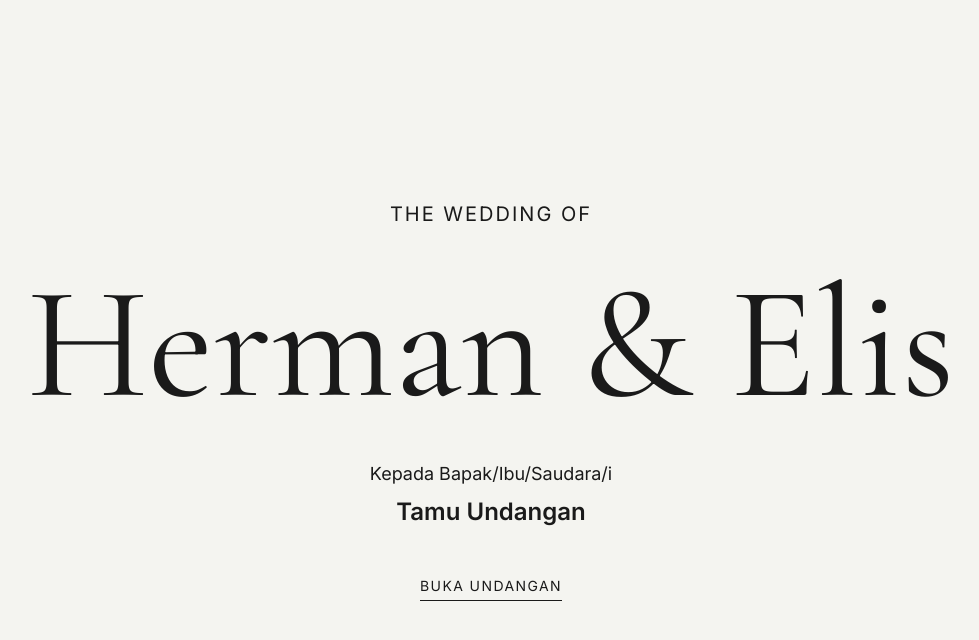
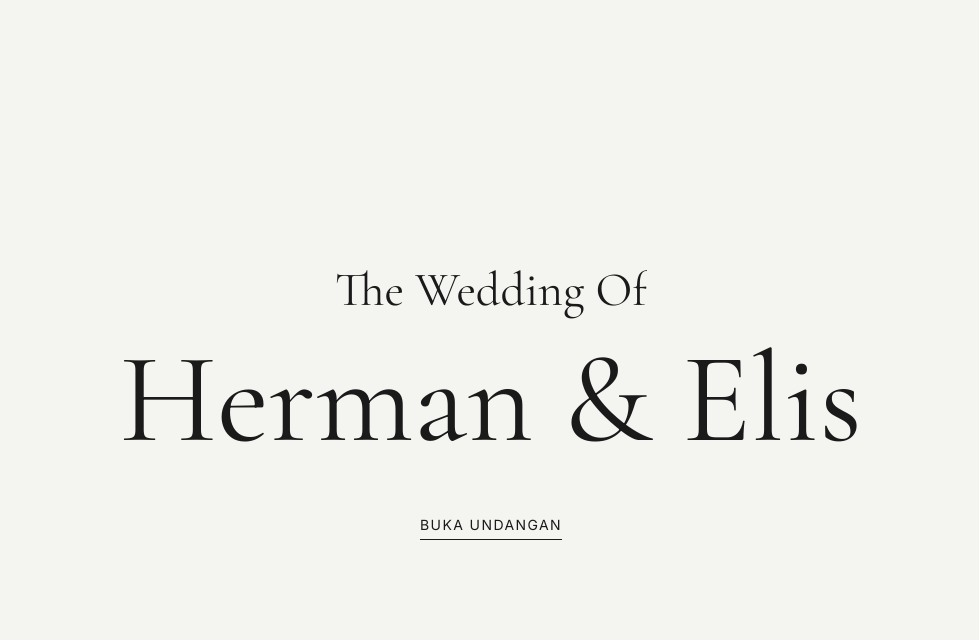
Before and after one commit to Herman0p/digitalwedding, a Next.js app: page / in a window 1280 px wide. Shown: the top 640 px of the page, without its empty margins (149-1128 px from the left). Built offline with nearby package versions, Linux system fonts and the light colour scheme.

Commit message:
feat: added Badai Pelangi mp3 as background music

```diff
--- a/app/components/Cover.js
+++ b/app/components/Cover.js
@@ -3,46 +3,46 @@
 import { useEffect, useRef } from 'react';
 import { gsap } from 'gsap';
 
-export default function Cover({ onOpen }) {
-  const coverRef = useRef(null);
-  const contentRef = useRef(null);
+export default function Cover({ onOpen, isCoverOpen }) {
+  const containerRef = useRef(null);
+  const titleRef = useRef(null);
+  const subtitleRef = useRef(null);
   const buttonRef = useRef(null);
 
   useEffect(() => {
-    gsap.from(contentRef.current.children, {
-      y: 50,
-      opacity: 0,
-      stagger: 0.3,
-      duration: 1.5,
-      ease: 'power4.out',
-      delay: 0.5
-    });
+    gsap.set(document.body, { overflow: 'hidden' });
+    const tl = gsap.timeline();
+    tl.from(titleRef.current, { y: '100%', duration: 1.5, ease: 'power4.out' }, 0.5)
+      .from(subtitleRef.current, { y: '100%', duration: 1.5, ease: 'power4.out' }, "-=1.2")
+      .from(buttonRef.current, { opacity: 0, duration: 1.5, ease: 'power4.out' }, "-=0.8");
   }, []);
 
-  const handleOpen = () => {
-    gsap.to(coverRef.current, {
+  useEffect(() => {
+    if (isCoverOpen) {
+      gsap.to(containerRef.current, {
         y: '-100%',
         duration: 1.5,
         ease: 'power4.inOut',
-      onComplete: onOpen
+        onComplete: () => {
+          gsap.set(containerRef.current, { display: 'none' });
+        }
       });
-  };
+    }
+  }, [isCoverOpen]);
 
   return (
-    <div ref={coverRef} className="fixed top-0 left-0 w-full h-full bg-[#f4f4f0] z-50 flex items-center justify-center">
-      <div ref={contentRef} className="text-center text-[#1a1a1a] p-8">
-        <p className="font-sans text-lg md:text-xl tracking-widest uppercase">The Wedding Of</p>
-        <h1 className="font-serif text-6xl md:text-8xl lg:text-[10rem] !leading-tight my-4">Herman & Elis</h1>
-        <p className="font-sans text-base md:text-lg">Kepada Bapak/Ibu/Saudara/i</p>
-        <p className="font-sans text-xl md:text-2xl font-semibold mt-2">Tamu Undangan</p>
-        <button
-          ref={buttonRef}
-          onClick={handleOpen}
-          className="font-sans text-sm uppercase tracking-widest border-b border-[#1a1a1a] pb-1 mt-12 hover:text-gray-500 hover:border-gray-500 transition-colors duration-300"
-        >
+    <section ref={containerRef} className="fixed top-0 left-0 w-full h-full bg-[#f4f4f0] z-50 flex flex-col items-center justify-center text-center text-[#1a1a1a]">
+      <div className="overflow-hidden mb-4">
+          <h2 ref={subtitleRef} className="font-serif text-3xl md:text-5xl !leading-tight">The Wedding Of</h2>
+      </div>
+      <div className="overflow-hidden mb-12">
+          <h1 ref={titleRef} className="font-serif text-6xl md:text-8xl lg:text-9xl !leading-none">Herman & Elis</h1>
+      </div>
+      <div ref={buttonRef}>
+          <button onClick={onOpen} className="font-sans text-sm uppercase tracking-widest border-b border-[#1a1a1a] pb-1 hover:text-gray-500 hover:border-gray-500 transition-colors duration-300">
               Buka Undangan
           </button>
       </div>
-    </div>
+    </section>
   );
 }
--- a/app/components/MusicPlayer.js
+++ b/app/components/MusicPlayer.js
@@ -1,26 +1,8 @@
 'use client';
 
-import { useState, useRef, useEffect } from 'react';
 import { Music } from 'lucide-react';
 
-export default function MusicPlayer() {
-  const [isPlaying, setIsPlaying] = useState(false);
-  const audioRef = useRef(null);
-
-  useEffect(() => {
-    // Create audio element only on client side
-    audioRef.current = new Audio('/music.mp3'); // Make sure you have a music file in /public/music.mp3
-  }, []);
-
-  const togglePlay = () => {
-    if (isPlaying) {
-      audioRef.current.pause();
-    } else {
-      audioRef.current.play();
-    }
-    setIsPlaying(!isPlaying);
-  };
-
+export default function MusicPlayer({ isPlaying, togglePlay }) {
   return (
     <div className="fixed bottom-8 right-8 z-50">
       <button
--- a/app/page.js
+++ b/app/page.js
@@ -1,6 +1,6 @@
 'use client';
 
-import { useState, useEffect } from 'react';
+import { useState, useRef } from 'react';
 import Cover from "./components/Cover";
 import Hero from "./components/Hero";
 import Quote from "./components/Quote";
@@ -10,19 +10,38 @@ import Gallery from "./components/Gallery";
 import RsvpWishes from "./components/RsvpWishes";
 import Gift from "./components/Gift";
 import Footer from "./components/Footer";
+import MusicPlayer from './components/MusicPlayer';
 
 export default function Home() {
   const [isCoverOpen, setIsCoverOpen] = useState(false);
+  const [isPlaying, setIsPlaying] = useState(false);
+  const audioRef = useRef(null);
 
   const handleOpenCover = () => {
     setIsCoverOpen(true);
-    // Optional: play music or trigger other events
+    if (!audioRef.current) {
+        audioRef.current = new Audio('/music.mp3');
+        audioRef.current.loop = true;
+    }
+    audioRef.current.play();
+    setIsPlaying(true);
+    document.body.style.overflow = 'auto';
+  };
+
+  const togglePlay = () => {
+      if (isPlaying) {
+          audioRef.current.pause();
+      } else {
+          audioRef.current.play();
+      }
+      setIsPlaying(!isPlaying);
   };
 
   return (
     <main className="bg-[#f4f4f0]">
-      <Cover onOpen={handleOpenCover} />
-      <div style={{ visibility: isCoverOpen ? 'visible' : 'hidden' }}>
+      <Cover onOpen={handleOpenCover} isCoverOpen={isCoverOpen} />
+
+      <div style={{ visibility: isCoverOpen ? 'visible' : 'hidden', opacity: isCoverOpen ? 1 : 0, transition: 'visibility 0s, opacity 1.5s ease-in-out' }}>
         <Hero />
         <Quote />
         <Story />
@@ -32,6 +51,8 @@ export default function Home() {
         <Gift />
         <Footer />
       </div>
+
+      {isCoverOpen && <MusicPlayer isPlaying={isPlaying} togglePlay={togglePlay} />}
     </main>
   );
 }
```
Also changed, not shown: 1 other file (tests, documents, lock files or other folders). Lines whose indentation alone changed are shown as unchanged.
